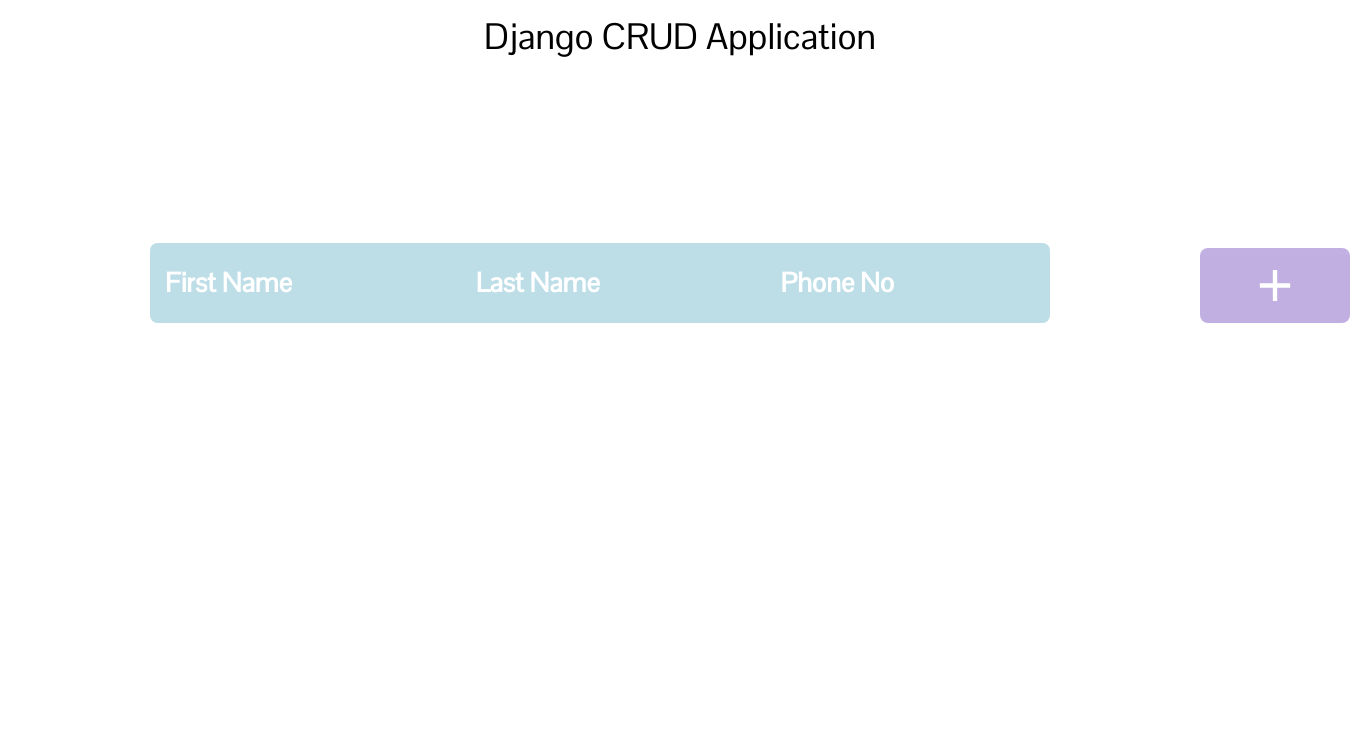
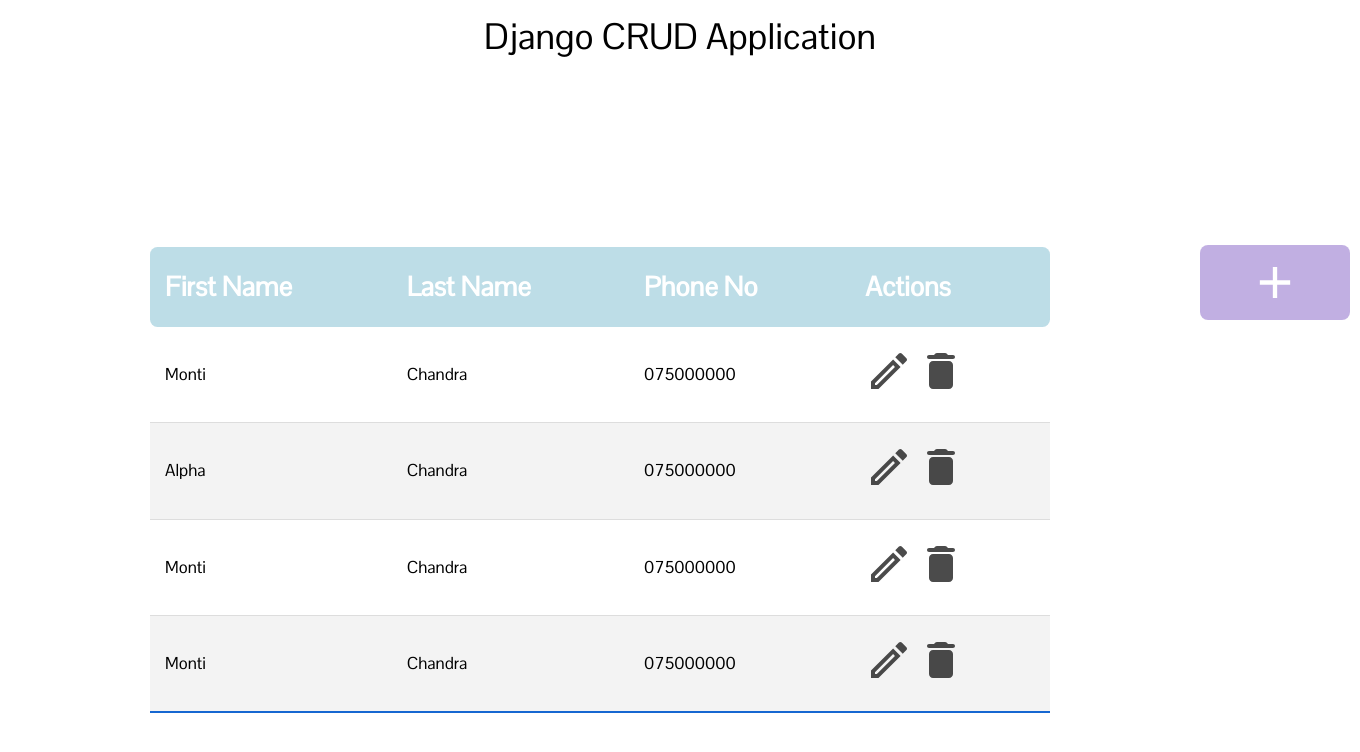
Before and after one commit to Shaam-K/Resharper-Submission, a Django app: page / in a window 1360 px wide. Shown: the top 752 px of the page. Run offline with Django 3.2, Linux system fonts and the light colour scheme; lists and menus that the app fills with data are empty.

Commit message:
made changes to html, created 2 buttons for editing, might have to use models

```diff
--- a/crud_project/crud_app/static/css/table.css
+++ b/crud_project/crud_app/static/css/table.css
@@ -1,7 +1,7 @@
 .styled-table {
     border-collapse: collapse;
     margin: auto;
-    margin-top: 11.25rem;
+    margin-top: 11.5rem;
     margin-left: 10rem;
     font-size: 0.9em;
     font-family: 'Pontano Sans', sans-serif;
@@ -50,6 +50,10 @@
     background-color: #f3f3f3;
 }
 
+.styled-table tbody tr:last-of-type {
+    border-bottom: 2px solid #1667d1;
+}
+
 .table-container {
     display:flex;
 }
@@ -61,7 +65,7 @@
 
 .box-2 {
     flex: 1;
-    margin-top: 10.6rem;
+    margin-top: 10.4rem;
     margin-left: 10rem;
     width: 17.5rem;
     height: 7.5rem;
--- a/crud_project/crud_app/templates/index.html
+++ b/crud_project/crud_app/templates/index.html
@@ -22,8 +22,63 @@
                     <th>First Name</th>
                     <th>Last Name</th>
                     <th>Phone No</th>
+                    <th>Actions</th>
                 </tr>
             </thead>
+            <tbody>
+                <tr>
+                <td>Monti</td>
+                <td>Chandra</td>
+                <td>075000000</td>
+                <td>
+                    <form name="edit_button_one" action="#"  style="display: inline-block; opacity: 0.7;">
+                        <input type="image" name="edit" src="{% static 'images/edit.svg' %}" alt="change" width="48" height="48">
+                    </form>
+                    <form name="delete_button_one" action="#" style="display: inline-block; opacity: 0.7;">
+                        <input type="image" name="delete" src="{% static 'images/trash.svg' %}" alt="dispose" width="48" height="48">
+                    </form>
+                </td>
+                </tr>
+                <tr>
+                <td>Alpha</td>
+                <td>Chandra</td>
+                <td>075000000</td>
+                <td>
+                    <form name="edit_button_one" action="#"  style="display: inline-block; opacity: 0.7;">
+                        <input type="image" name="edit" src="{% static 'images/edit.svg' %}" alt="change" width="48" height="48">
+                    </form>
+                    <form name="delete_button_one" action="#" style="display: inline-block; opacity: 0.7;">
+                        <input type="image" name="delete" src="{% static 'images/trash.svg' %}" alt="dispose" width="48" height="48">
+                    </form>
+                </td>
+                </tr>
+                <tr>
+                <td>Monti</td>
+                <td>Chandra</td>
+                <td>075000000</td>
+                <td>
+                    <form name="edit_button_one" action="#"  style="display: inline-block; opacity: 0.7;">
+                        <input type="image" name="edit" src="{% static 'images/edit.svg' %}" alt="change" width="48" height="48">
+                    </form>
+                    <form name="delete_button_one" action="#" style="display: inline-block; opacity: 0.7;">
+                        <input type="image" name="delete" src="{% static 'images/trash.svg' %}" alt="dispose" width="48" height="48">
+                    </form>
+                </td>
+                </tr>
+                <tr>
+                <td>Monti</td>
+                <td>Chandra</td>
+                <td>075000000</td>
+                <td>
+                    <form name="edit_button_one" action="#"  style="display: inline-block; opacity: 0.7;">
+                        <input type="image" name="edit" src="{% static 'images/edit.svg' %}" alt="change" width="48" height="48">
+                    </form>
+                    <form name="delete_button_one" action="#" style="display: inline-block; opacity: 0.7;">
+                        <input type="image" name="delete" src="{% static 'images/trash.svg' %}" alt="dispose" width="48" height="48">
+                    </form>
+                </td>
+                </tr>
+            </tbody>
         </table>
     </div>
     <div class="box-2">
```
Also changed, not shown: crud_project/crud_app/static/images/edit.svg (added), crud_project/crud_app/static/images/pencil.svg (deleted).
